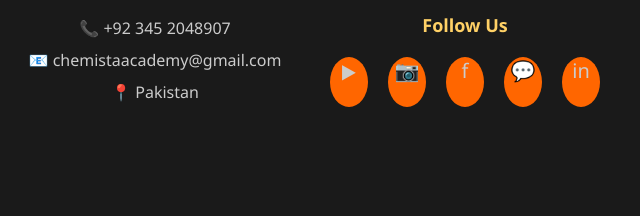
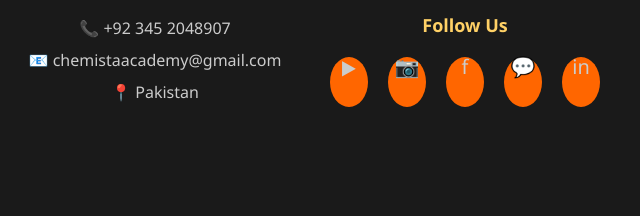
Before and after one commit to Ahmedshah56/Ahmed-project, a plain HTML site: page index.html in a window 1280 px wide. Shown: the part 2801-3017 px from the top of the page, 640-1280 px from the left. Drawn offline with Linux system fonts and the light colour scheme.

Commit message:
Update index.html

```diff
--- a/index.html
+++ b/index.html
@@ -491,14 +491,18 @@
     height: 50px;
     background-color: #ff6600;
     color: #fff;
-    display: flex;             /* make it a flex container */
-    justify-content: center;   /* center icon horizontally */
-    align-items: center;       /* center icon vertically */
-    border-radius: 50%;        /* make circle */
+    display: flex;
+    justify-content: center;
+    align-items: center;
+    border-radius: 50%;
     font-size: 20px;
     text-decoration: none;
+    line-height: 1;             /* important: removes extra vertical space */
+    padding: 0;                 /* remove extra padding */
+    box-sizing: border-box;
     transition: transform 0.3s, background-color 0.3s;
 }
+
 
 .social-icon:hover {
     transform: scale(1.1);
```
